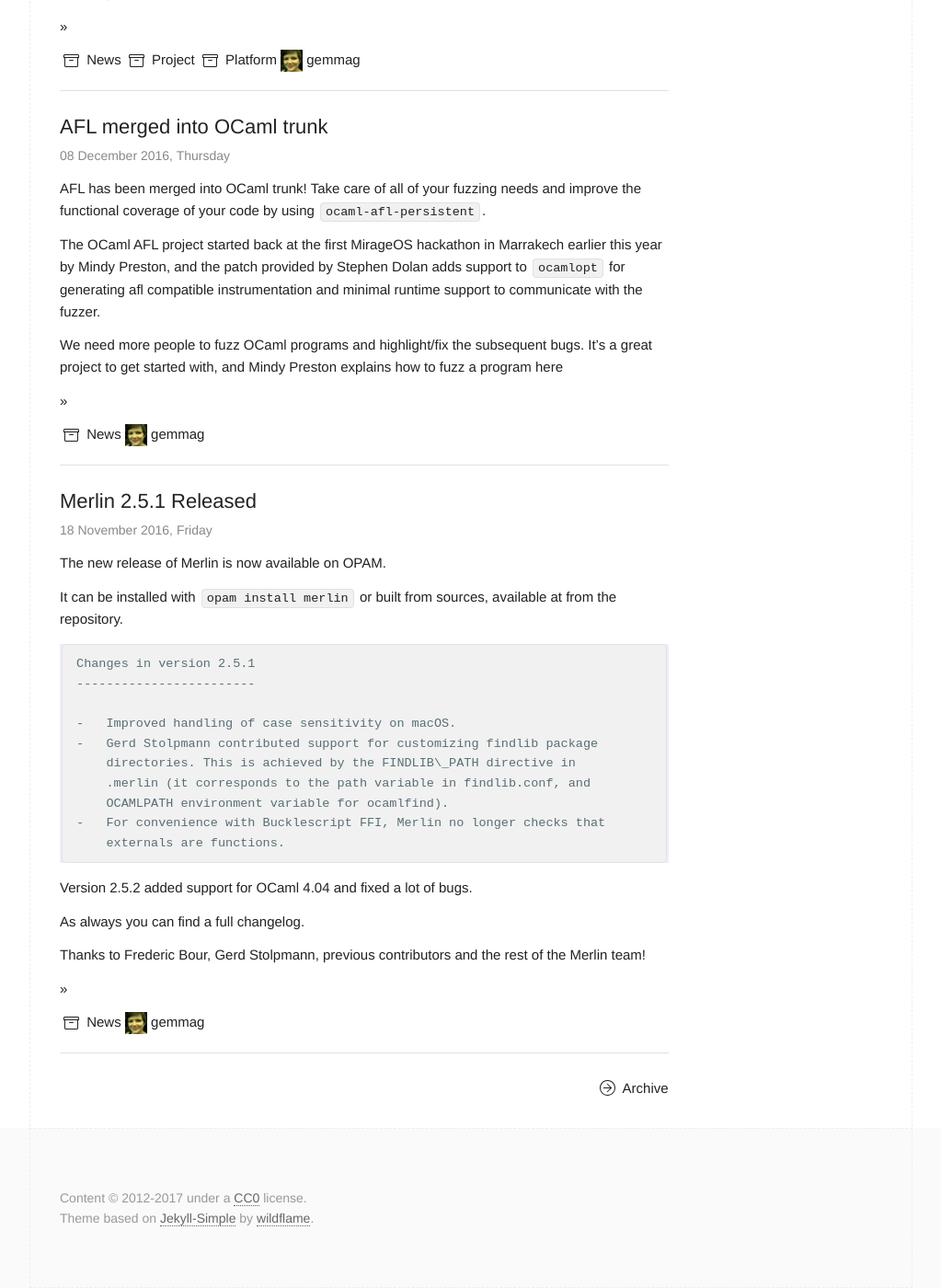
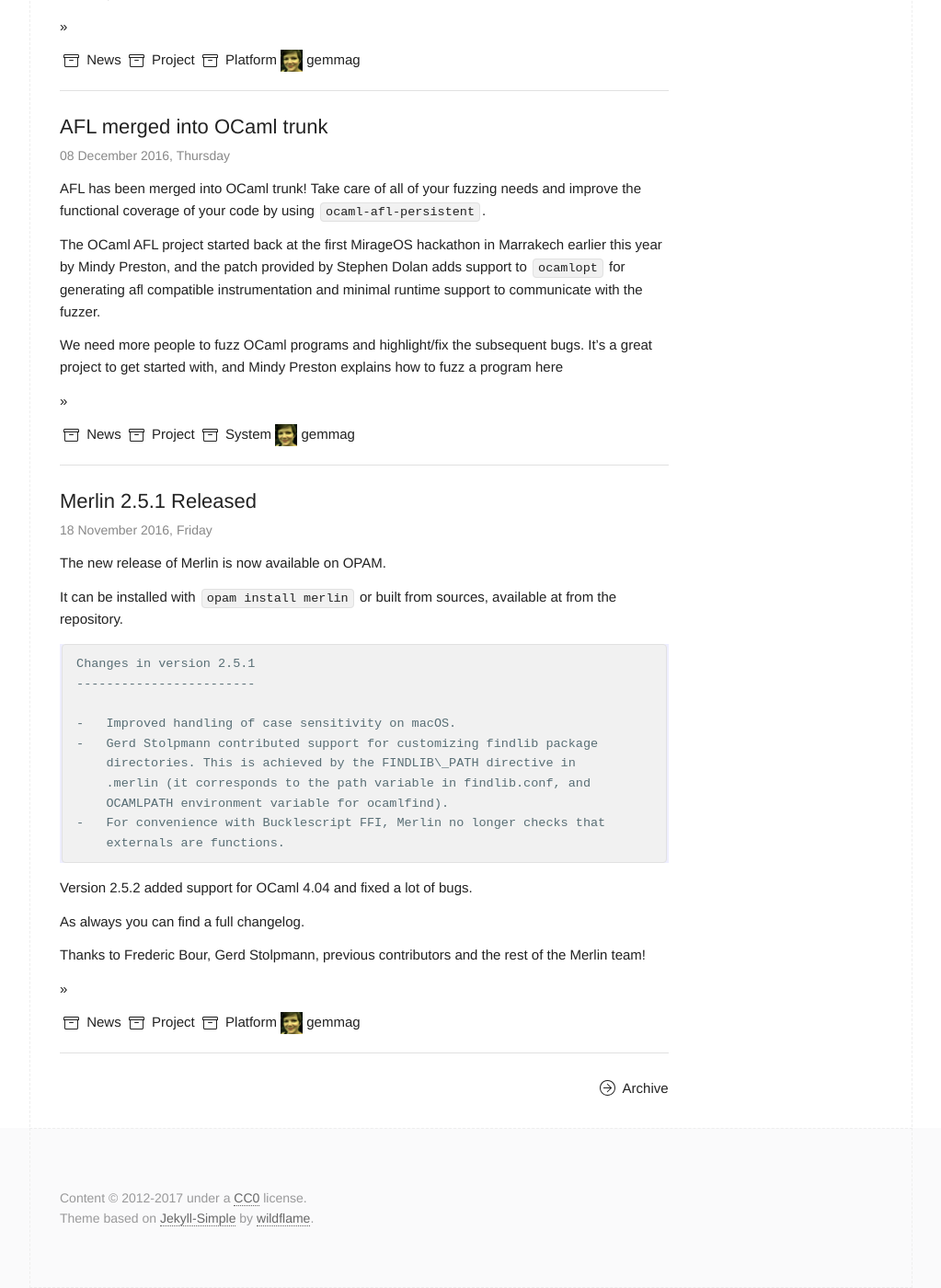
Before and after one commit to ocamllabs/ocamllabs-www, a Jekyll site: the page built from index.html, in a window 1280 px wide and 1400 px high, scrolled down 1110 px. Shown: the whole window at 92% size, without its empty margins (128-1151 px from the left). Built offline with Jekyll 4.4.1, drawn with Linux system fonts in a browser that asks for light colours.

Commit message:
update categories

```diff
--- a/_posts/2016-11-18-merlin-2.5.1.md
+++ b/_posts/2016-11-18-merlin-2.5.1.md
@@ -2,7 +2,7 @@
 title: Merlin 2.5.1 Released
 layout: page
 author: gemmag
-categories: [News]
+categories: [News, Project, Platform]
 ---
 
 The new release of Merlin is now available on OPAM.
--- a/_posts/2016-12-08-AFL-merged.md
+++ b/_posts/2016-12-08-AFL-merged.md
@@ -2,7 +2,7 @@
 title: AFL merged into OCaml trunk
 layout: page
 author: gemmag
-category: [News]
+category: [News, Project, System]
 ---
 
 [AFL](http://lcamtuf.coredump.cx/afl/) has been
```
Also changed, not shown: _posts/2016-06-09-busy-spring-week-2016.md (+1 -1 lines), _posts/2016-11-10-ocaml-hack-summary.md (+1 -1 lines).
